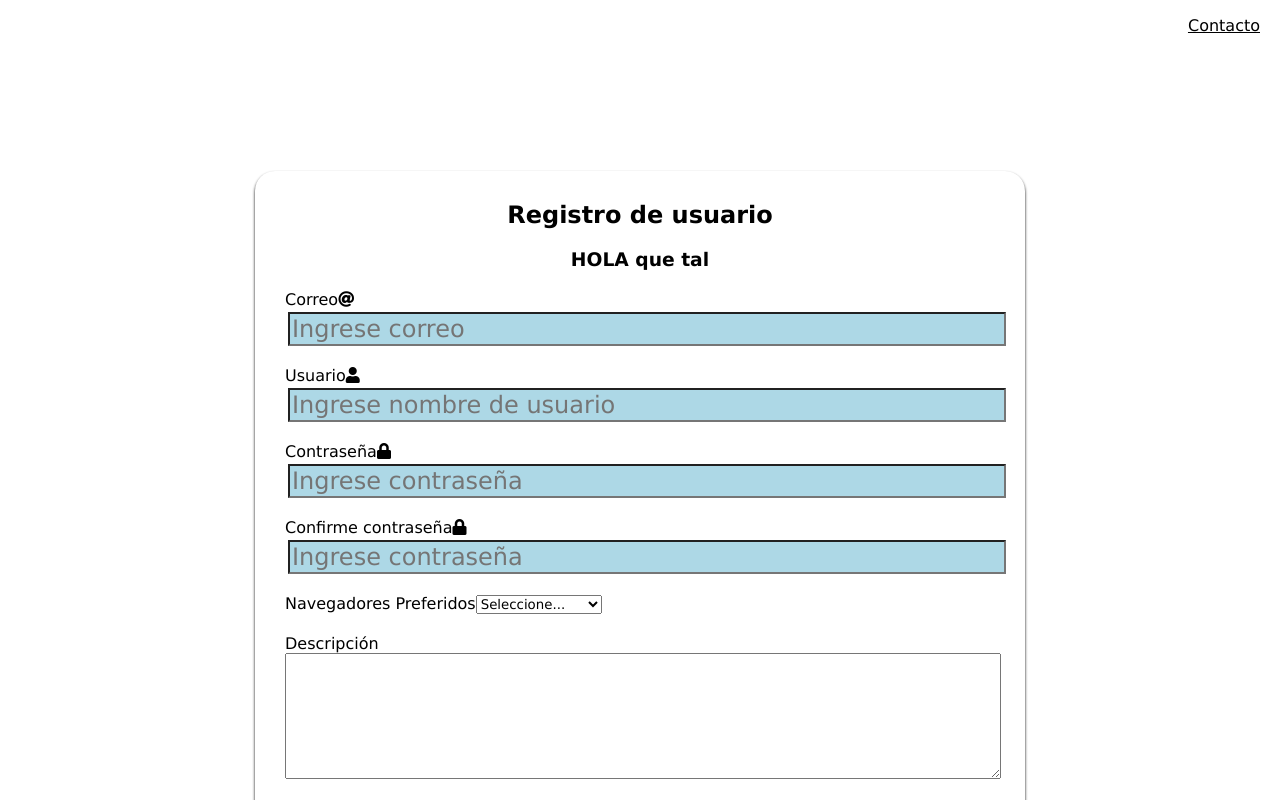
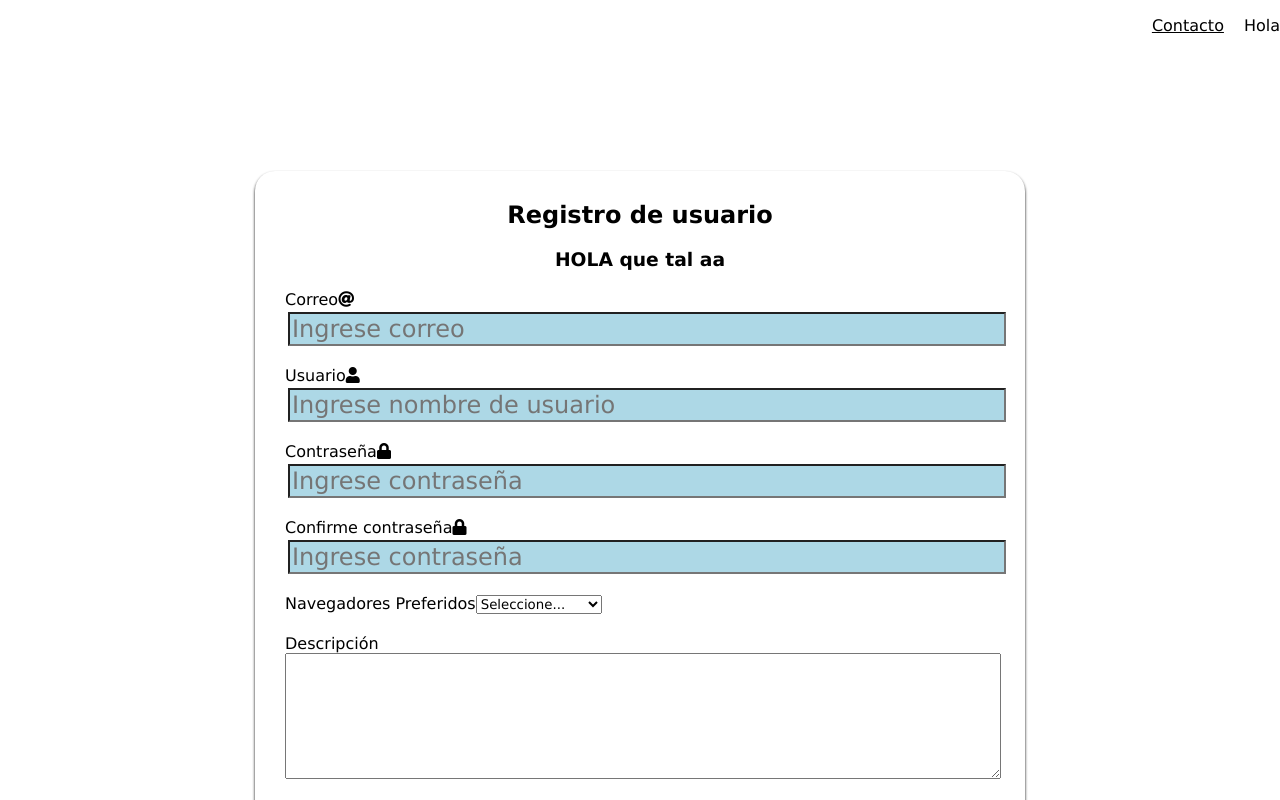
Before and after one commit to Jefer698/Sitio_react, a React (Create React App) app: page / in a window 1280 px wide. Shown: the top 800 px of the page. Built offline with nearby package versions, Linux system fonts and the light colour scheme.

Commit message:
components modificados

```diff
--- a/src/components/Footer.jsx
+++ b/src/components/Footer.jsx
@@ -0,0 +1 @@
+p
--- a/src/components/Login.jsx
+++ b/src/components/Login.jsx
@@ -11,7 +11,7 @@ function Login(){
 
     <div class="formulario">
     <header>
-        <h2>Ingreso</h2>
+        <h2>Ingreso usuario</h2>
 
         </header>
         <form class="login">
--- a/src/components/NavBar.jsx
+++ b/src/components/NavBar.jsx
@@ -7,7 +7,7 @@ export default function NavBar(){
      <ul>
 
       <li> <a href="#">Contacto</a></li>
-
+     <p>Hola</p>
 
 
 
--- a/src/components/Register.jsx
+++ b/src/components/Register.jsx
@@ -11,7 +11,7 @@ function Register(){
  <div class="formulario">
             <header>
             <h2>Registro de usuario</h2>
-                   <h3>HOLA que tal</h3>
+                   <h3>HOLA que tal aa</h3>
             </header>
 
            <form class="register">
```
